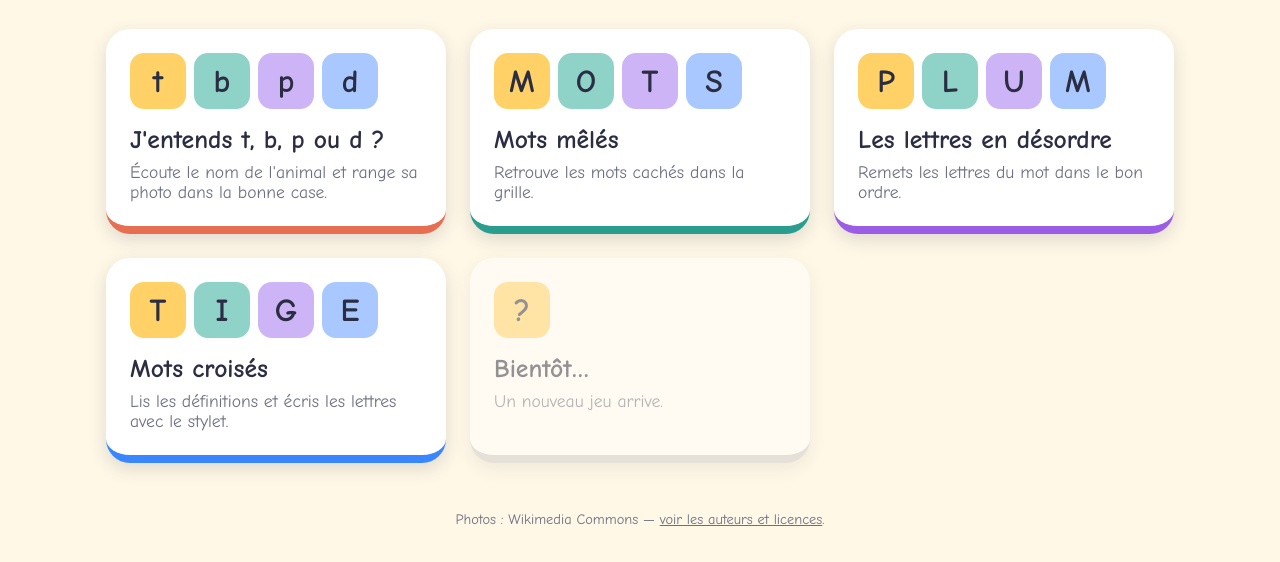
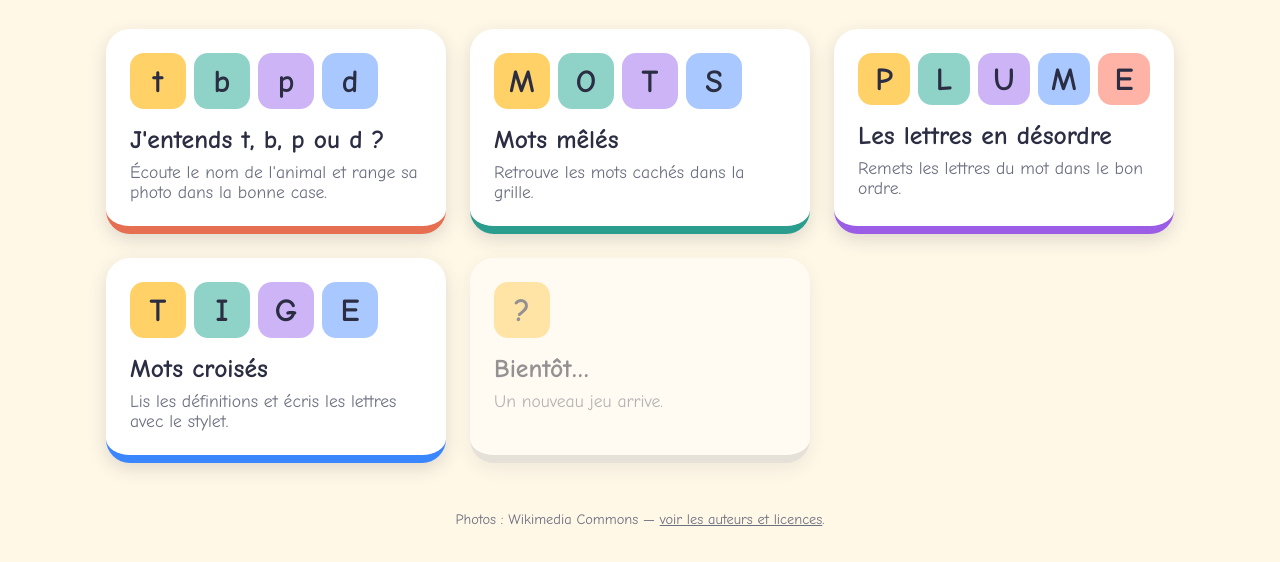
Before and after one commit to Biboundissimo/jeux-classe, a plain HTML site: page index.html in a window 1280 px wide. Shown: the part 128-690 px from the top of the page. Drawn offline with Linux system fonts and the light colour scheme; a web font is replaced by a local one.

Commit message:
Accueil : PLUME en entier sur la tuile des lettres en désordre
Co-Authored-By: Claude Opus 5.5 <noreply@anthropic.com>

```diff
--- a/css/commun.css
+++ b/css/commun.css
@@ -50,9 +50,9 @@ button { font-family: inherit; }
 .tuile:active, .tuile:hover { transform: translateY(-4px) scale(1.02); }
 .tuile h2 { margin: 16px 0 8px; font-size: 1.6rem; }
 .tuile p { margin: 0; color: var(--doux); font-size: 1.1rem; }
-.tuile .lettres { display: flex; gap: 8px; }
+.tuile .lettres { display: flex; gap: 8px; min-width: 0; }
 .tuile .lettres span {
-  width: 56px; height: 56px;
+  flex: 0 1 56px; min-width: 0; aspect-ratio: 1;
   display: grid; place-items: center;
   border-radius: 14px;
   background: var(--jaune);
@@ -61,6 +61,7 @@ button { font-family: inherit; }
 .tuile .lettres span:nth-child(2) { background: #8fd3c8; }
 .tuile .lettres span:nth-child(3) { background: #cdb4f6; }
 .tuile .lettres span:nth-child(4) { background: #a9c8ff; }
+.tuile .lettres span:nth-child(5) { background: #ffb3a7; }
 .tuile.bientot { opacity: 0.5; border-bottom-color: #ccc; }
 .tuile.bientot:hover { transform: none; }
 
@@ -86,7 +87,7 @@ button { font-family: inherit; }
 }
 .bandeau h1 { font-size: clamp(1.2rem, 3vw, 1.8rem); margin: 0; flex: 1; }
 .retour {
-  width: 56px; height: 56px;
+  flex: 0 1 56px; min-width: 0; aspect-ratio: 1;
   display: grid; place-items: center;
   border-radius: 50%;
   background: var(--blanc);
--- a/index.html
+++ b/index.html
@@ -29,7 +29,7 @@
     </a>
 
     <a class="tuile" href="jeux/lettres-desordre/index.html" style="--couleur: #9b5de5">
-      <div class="lettres"><span>P</span><span>L</span><span>U</span><span>M</span></div>
+      <div class="lettres"><span>P</span><span>L</span><span>U</span><span>M</span><span>E</span></div>
       <h2>Les lettres en désordre</h2>
       <p>Remets les lettres du mot dans le bon ordre.</p>
     </a>
```
